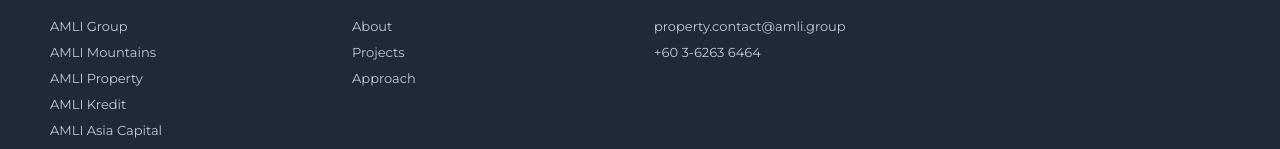
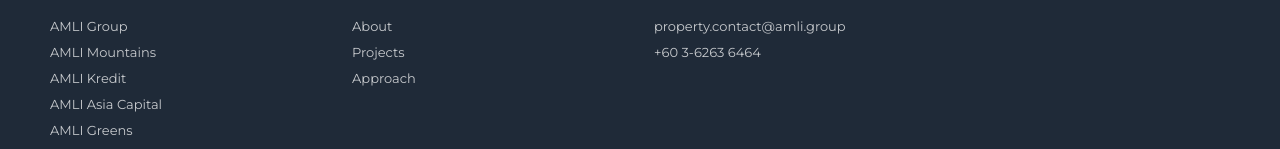
Before and after one commit to tyler-moon/amli-property-website, a Next.js app: page / in a window 1280 px wide. Shown: the part 4875-5024 px from the top of the page. Built offline with nearby package versions, Linux system fonts and the light colour scheme.

Commit message:
Footer: remove self-link from AMLI Companies list

```diff
--- a/app/page.tsx
+++ b/app/page.tsx
@@ -41,7 +41,6 @@
 const companies = [
   { name: "AMLI Group", href: "https://amli.group" },
   { name: "AMLI Mountains", href: "https://mountains.amli.group" },
-  { name: "AMLI Property", href: "https://property.amli.group" },
   { name: "AMLI Kredit", href: "https://kredit.amli.group" },
   { name: "AMLI Asia Capital", href: "https://capital.amli.group" },
   { name: "AMLI Greens", href: "https://greens.amli.group" }
```
